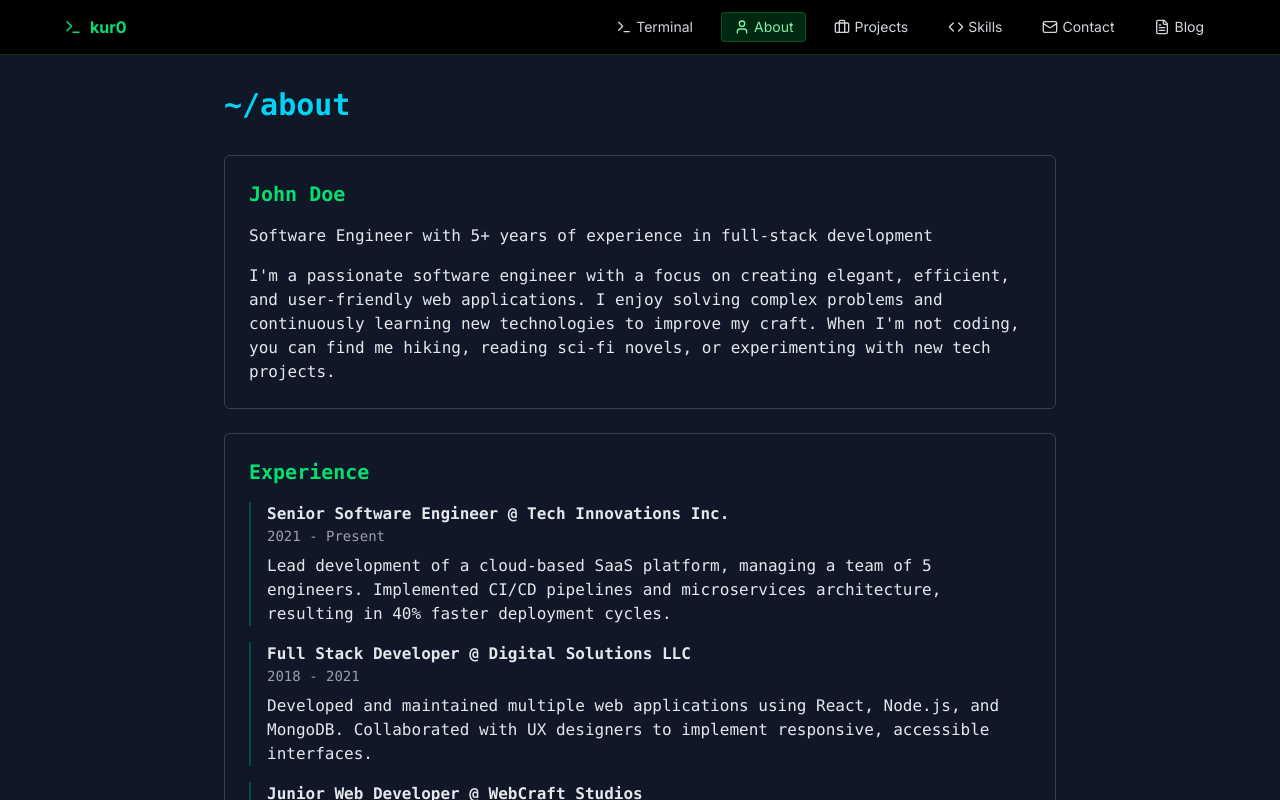
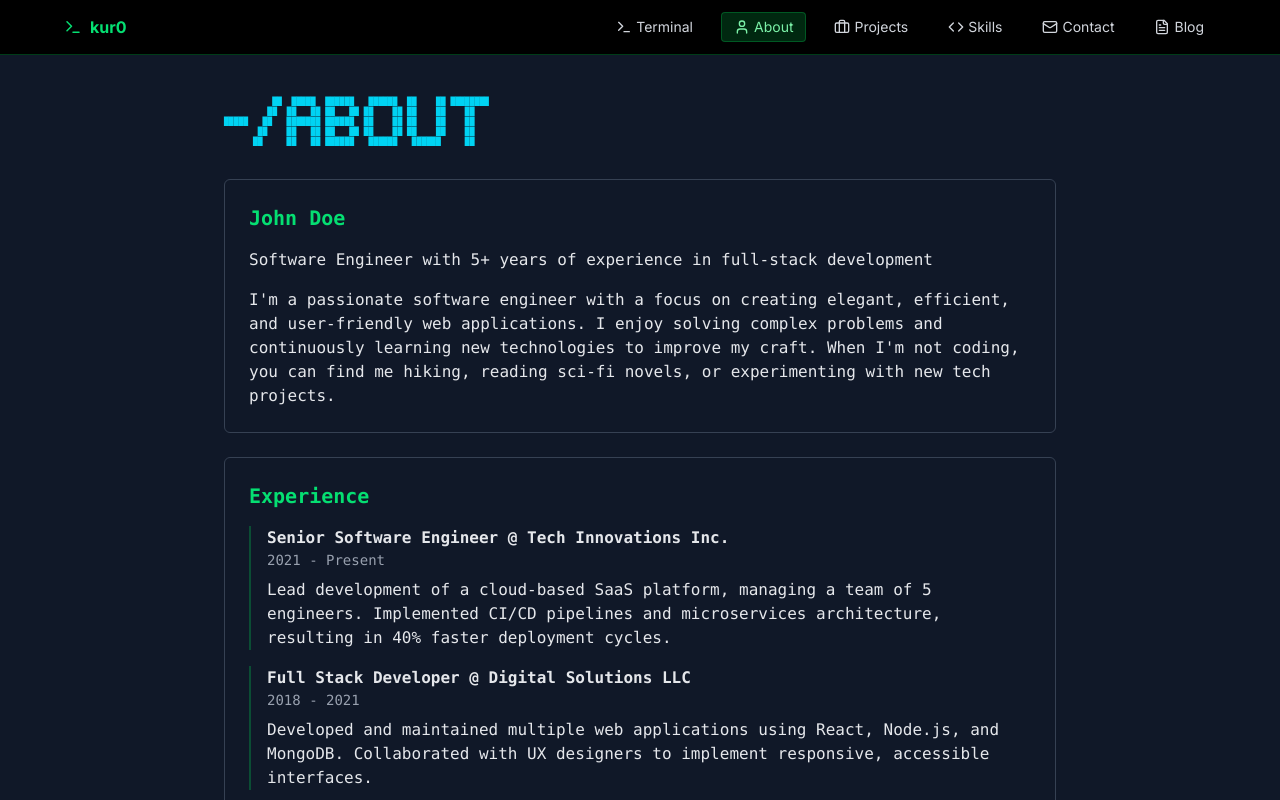
Before and after one commit to kurooomochi/kur0-cli-portfolio, a Next.js app: page /about in a window 1280 px wide. Shown: the top 800 px of the page. Built offline with nearby package versions, Linux system fonts and the light colour scheme.

Commit message:
feat: added ascii header to pages

```diff
--- a/app/about/page.tsx
+++ b/app/about/page.tsx
@@ -5,14 +5,22 @@ export const metadata = {
   description: "Learn more about me and my background",
 }
 
+// At the top of your component, before the return statement
+const asciiArt = String.raw`
+          ██  █████  ██████   ██████  ██    ██ ████████
+         ██  ██   ██ ██   ██ ██    ██ ██    ██    ██
+█████   ██   ███████ ██████  ██    ██ ██    ██    ██
+       ██    ██   ██ ██   ██ ██    ██ ██    ██    ██
+      ██     ██   ██ ██████   ██████   ██████     ██
+`;
+
 export default function AboutPage() {
   const aboutContent = getAboutContent()
 
   return (
     <main className="min-h-screen bg-gray-900 text-gray-200 font-mono">
       <div className="max-w-4xl mx-auto p-4 md:p-8">
-        <h1 className="text-3xl font-bold text-cyan-400 mb-8">~/about</h1>
-
+      <h1 className="text-cyan-400 md:text-[8px] text-[6px] leading-tight mb-8 font-extrabold whitespace-pre-wrap">{asciiArt}</h1>
         <div className="space-y-6">
           <section className="border border-gray-700 rounded-md p-6">
             <h2 className="text-xl font-bold text-green-400 mb-4">{aboutContent.name}</h2>
@@ -29,13 +37,13 @@ export default function AboutPage() {
                     {exp.position} @ {exp.company}
                   </h3>
                   <p className="text-sm text-gray-400">{exp.period}</p>
-                  <p className="mt-2">{exp.description}</p>
+                  <p className="mt-2 whitespace-pre-line">{exp.description}</p>
                 </div>
               ))}
             </div>
           </section>
 
-          <section className="border border-gray-700 rounded-md p-6">
+          {/* <section className="border border-gray-700 rounded-md p-6">
             <h2 className="text-xl font-bold text-green-400 mb-4">Education</h2>
             <div className="space-y-4">
               {aboutContent.education.map((edu, index) => (
@@ -48,7 +56,7 @@ export default function AboutPage() {
                 </div>
               ))}
             </div>
-          </section>
+          </section> */}
         </div>
       </div>
     </main>
--- a/app/contact/page.tsx
+++ b/app/contact/page.tsx
@@ -5,14 +5,21 @@ export const metadata = {
   description: "Get in touch with me",
 }
 
+const asciiArt = String.raw`
+          ██  ██████  ██████  ███    ██ ████████  █████   ██████ ████████
+         ██  ██      ██    ██ ████   ██    ██    ██   ██ ██         ██
+█████   ██   ██      ██    ██ ██ ██  ██    ██    ███████ ██         ██
+       ██    ██      ██    ██ ██  ██ ██    ██    ██   ██ ██         ██
+      ██      ██████  ██████  ██   ████    ██    ██   ██  ██████    ██
+`;
+
 export default function ContactPage() {
   const contacts = getContacts()
 
   return (
     <main className="min-h-screen bg-gray-900 text-gray-200 font-mono">
       <div className="max-w-4xl mx-auto p-4 md:p-8">
-        <h1 className="text-3xl font-bold text-cyan-400 mb-8">~/contact</h1>
-
+      <h1 className="text-cyan-400 md:text-[8px] text-[6px] leading-tight mb-8 font-extrabold whitespace-pre-wrap">{asciiArt}</h1>
         <div className="grid gap-6 md:grid-cols-2">
           <div className="border border-gray-700 rounded-md p-6">
             <h2 className="text-xl font-bold text-green-400 mb-4">Get In Touch</h2>
--- a/app/projects/page.tsx
+++ b/app/projects/page.tsx
@@ -1,25 +1,29 @@
-import { getProjects } from "@/lib/data/projects"
-import Link from "next/link"
+import {getProjects} from "@/lib/data/projects";
+import Link from "next/link";
 
 export const metadata = {
   title: "Projects | Terminal Portfolio",
   description: "Explore my portfolio of software development projects",
-}
+};
+
+const asciiArt = String.raw`
+          ██ ██████  ██████   ██████       ██ ███████  ██████ ████████ ███████
+         ██  ██   ██ ██   ██ ██    ██      ██ ██      ██         ██    ██
+█████   ██   ██████  ██████  ██    ██      ██ █████   ██         ██    ███████
+       ██    ██      ██   ██ ██    ██ ██   ██ ██      ██         ██         ██
+      ██     ██      ██   ██  ██████   █████  ███████  ██████    ██    ███████
+`;
 
 export default function ProjectsPage() {
-  const projects = getProjects()
+  const projects = getProjects();
 
   return (
     <main className="min-h-screen bg-gray-900 text-gray-200 font-mono">
       <div className="max-w-4xl mx-auto p-4 md:p-8">
-        <h1 className="text-3xl font-bold text-cyan-400 mb-8">~/projects</h1>
-
+      <h1 className="text-cyan-400 md:text-[8px] text-[6px] leading-tight mb-8 font-extrabold whitespace-pre-wrap">{asciiArt}</h1>
         <div className="grid gap-6 md:grid-cols-2">
           {projects.map((project, index) => (
-            <div
-              key={index}
-              className="border border-gray-700 rounded-md p-6 hover:border-green-500/50 transition-colors"
-            >
+            <div key={index} className="border border-gray-700 rounded-md p-6 hover:border-green-500/50 transition-colors">
               <h2 className="text-xl font-bold text-green-400 mb-2">{project.name}</h2>
               <p className="text-gray-300 mb-4">{project.description}</p>
 
@@ -44,5 +48,5 @@ export default function ProjectsPage() {
         </div>
       </div>
     </main>
-  )
+  );
 }
--- a/app/skills/page.tsx
+++ b/app/skills/page.tsx
@@ -5,14 +5,21 @@ export const metadata = {
   description: "Explore my technical skills and expertise",
 }
 
+const asciiArt = String.raw`
+          ██ ███████ ██   ██ ██ ██      ██      ███████
+         ██  ██      ██  ██  ██ ██      ██      ██
+█████   ██   ███████ █████   ██ ██      ██      ███████
+       ██         ██ ██  ██  ██ ██      ██           ██
+      ██     ███████ ██   ██ ██ ███████ ███████ ███████
+`;
+
 export default function SkillsPage() {
   const skills = getSkills()
 
   return (
     <main className="min-h-screen bg-gray-900 text-gray-200 font-mono">
       <div className="max-w-4xl mx-auto p-4 md:p-8">
-        <h1 className="text-3xl font-bold text-cyan-400 mb-8">~/skills</h1>
-
+      <h1 className="text-cyan-400 md:text-[8px] text-[6px] leading-tight mb-8 font-extrabold whitespace-pre-wrap">{asciiArt}</h1>
         <div className="grid gap-6 md:grid-cols-2">
           {skills.map((category, index) => (
             <div key={index} className="border border-gray-700 rounded-md p-6">
```
